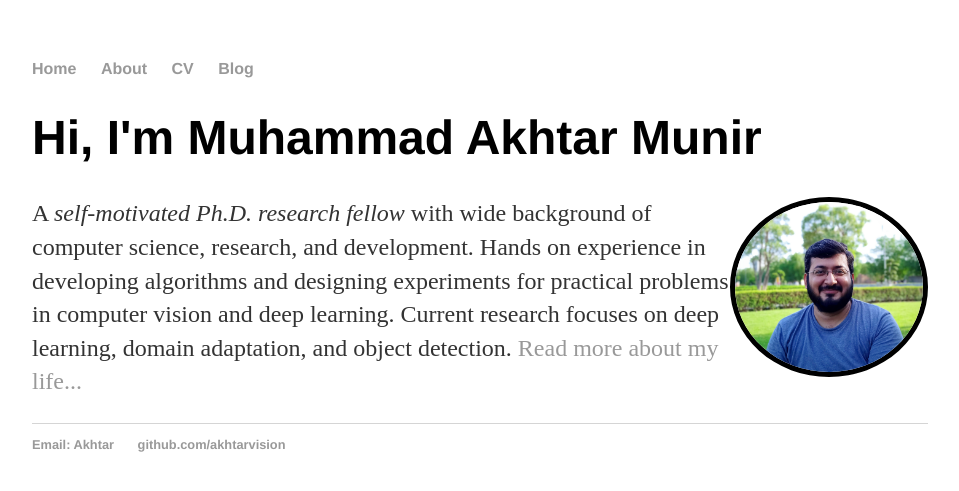
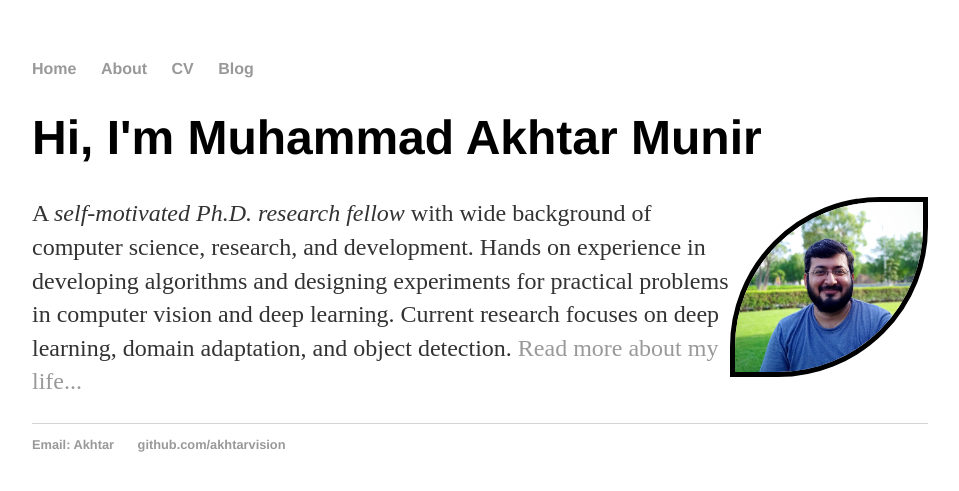
Before and after one commit to akhtarvision/akhtarvision.github.io, a Jekyll site: the page built from index.html, in a window 1280 px wide. Shown: the top 491 px of the page, without its empty margins (160-1119 px from the left). Built offline with Jekyll 4.4.1, drawn with Linux system fonts in a browser that asks for light colours.

Commit message:
Update main.css

```diff
--- a/css/main.css
+++ b/css/main.css
@@ -43,6 +43,6 @@ ul.posts li {
 }
 
 .roundImg {
-  border-radius: 50%;
+  border-radius: 150px 0px 150px;
   border: 5px solid #000000;
 }
```
